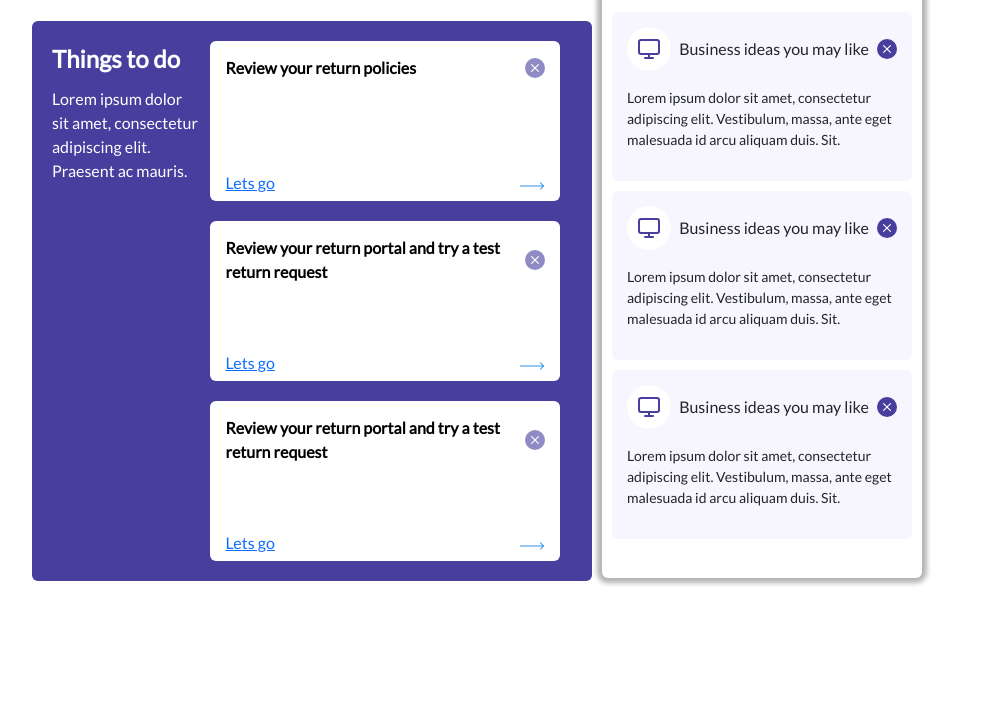
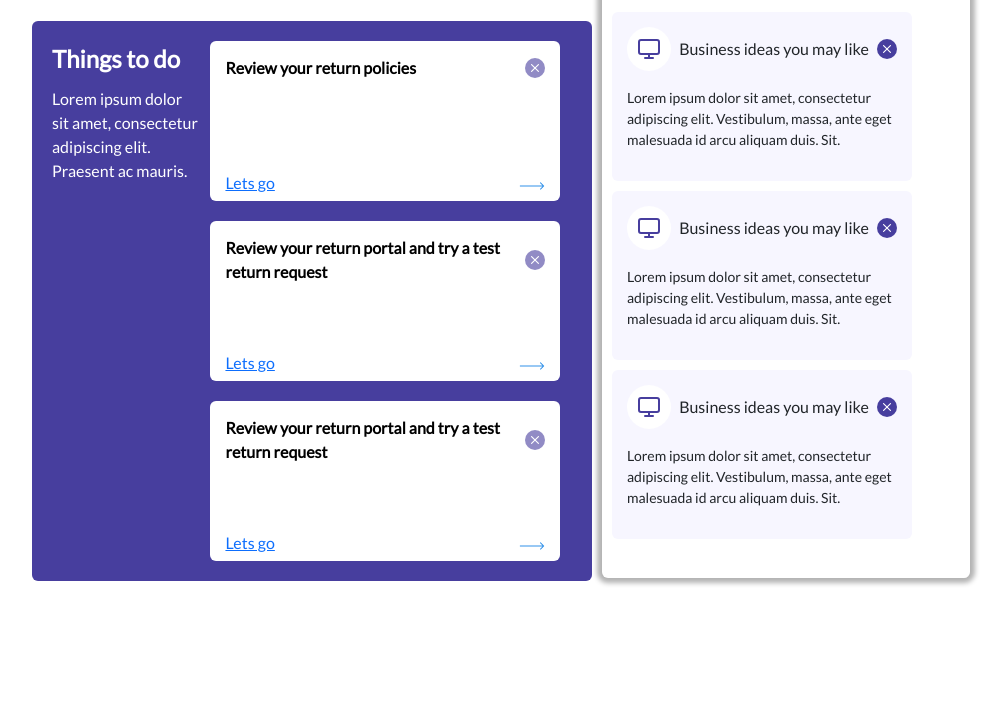
Before and after one commit to maddy404/post_onboarding, a plain HTML site: page index.html in a window 1280 px wide. Shown: the part 87-800 px from the top of the page, without its empty margins (50-1058 px from the left). Drawn offline with nearby package versions, Linux system fonts and the light colour scheme.

Commit message:
added custom class

```diff
--- a/index.css
+++ b/index.css
@@ -178,3 +178,7 @@
     background: white;
     padding: 10px;
 }
+
+.w-33{
+    width: 33%!important;
+}
```
